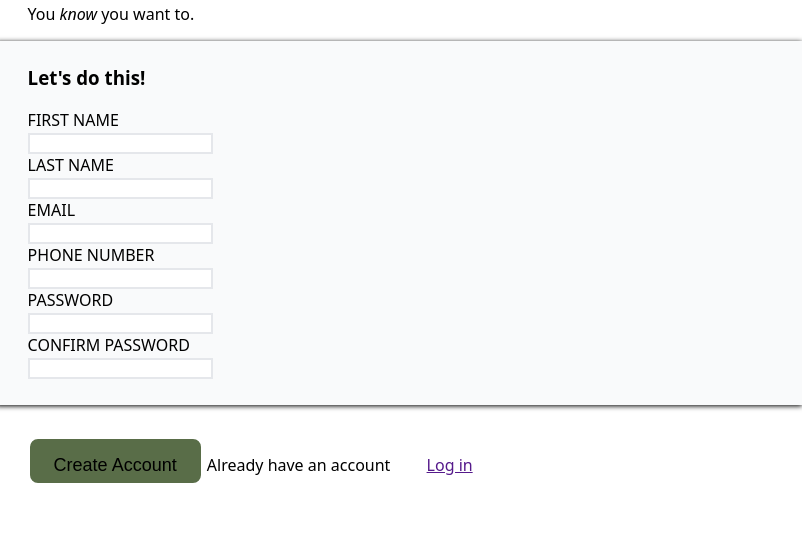
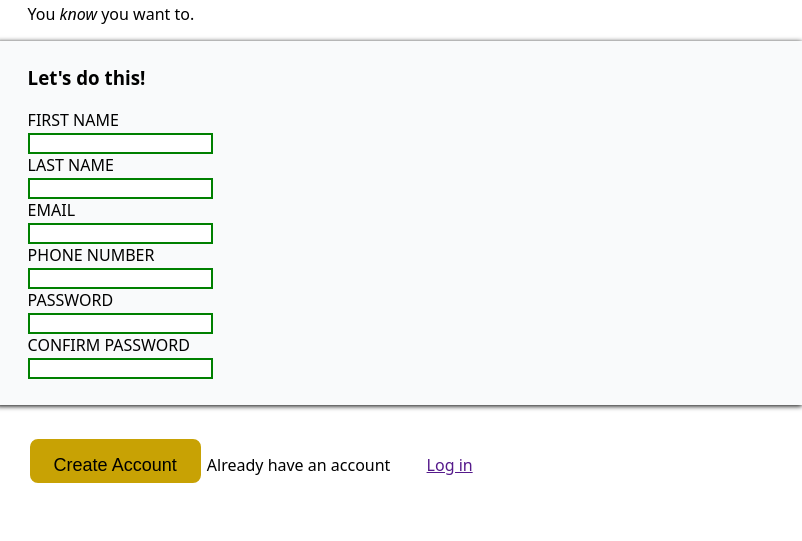
Before and after one commit to Manas-maker/odin-signup, a plain HTML site: page index.html in a window 1280 px wide. Shown: the part 249-790 px from the top of the page, 478-1280 px from the left. Drawn offline with Linux system fonts and the light colour scheme.

Commit message:
added styles for valid/invalid inputs

```diff
--- a/styles.css
+++ b/styles.css
@@ -107,13 +107,28 @@ label {
 
 input {
     border: #E5E7EB solid 2px;
+    appearance: none;
+    -webkit-appearance: none;
+    outline: none !important;
 }
 
 button {
-    background-color: #596D48;
+    background-color: #c8a204;
     height: 3rem;
     border-radius: 10px;
     padding: 16px 24px;
     font-size: large;
     border: white solid 2px;
 }
+
+input:focus {
+    border: blue solid 2px;
+}
+
+input:not(:placeholder-shown):invalid, .pass-incorrect {
+    border: red 2px solid;
+}
+
+input:not(:placeholder-shown):valid {
+    border: green 2px solid;
+}
```
